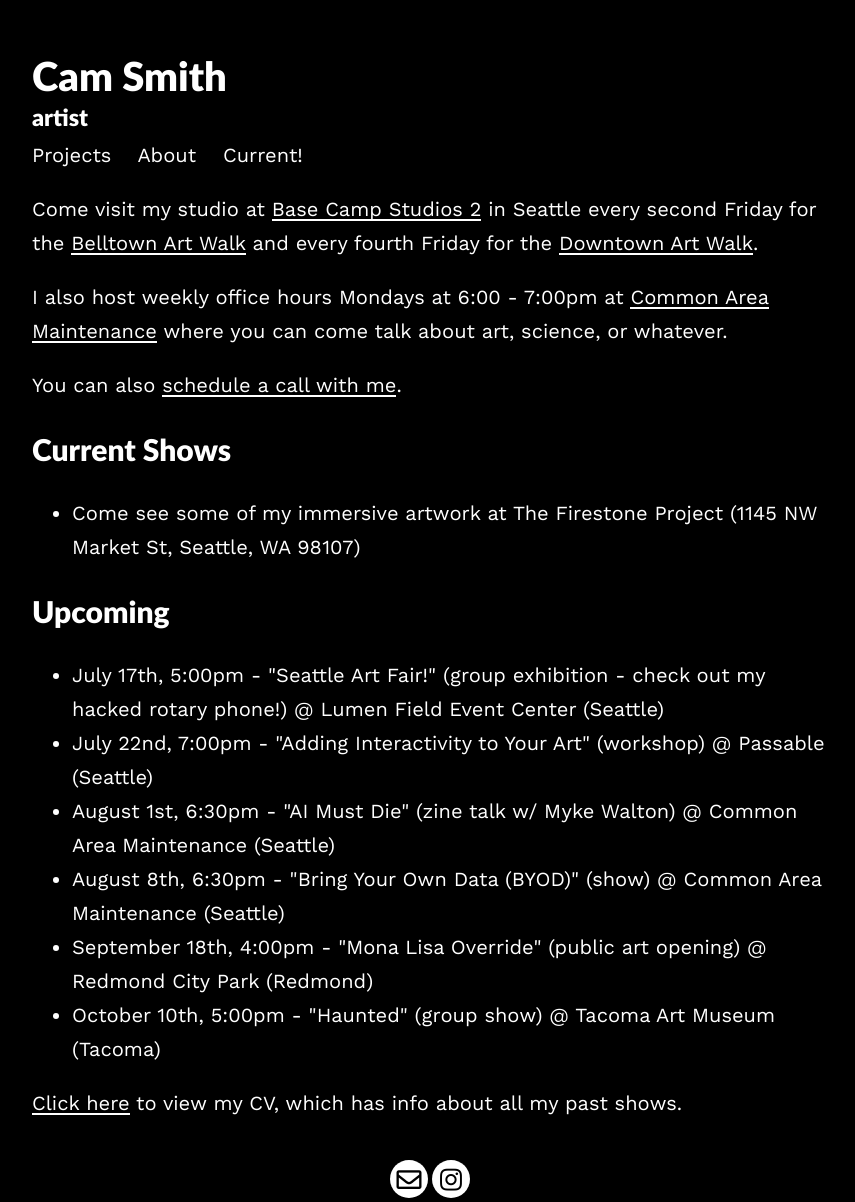
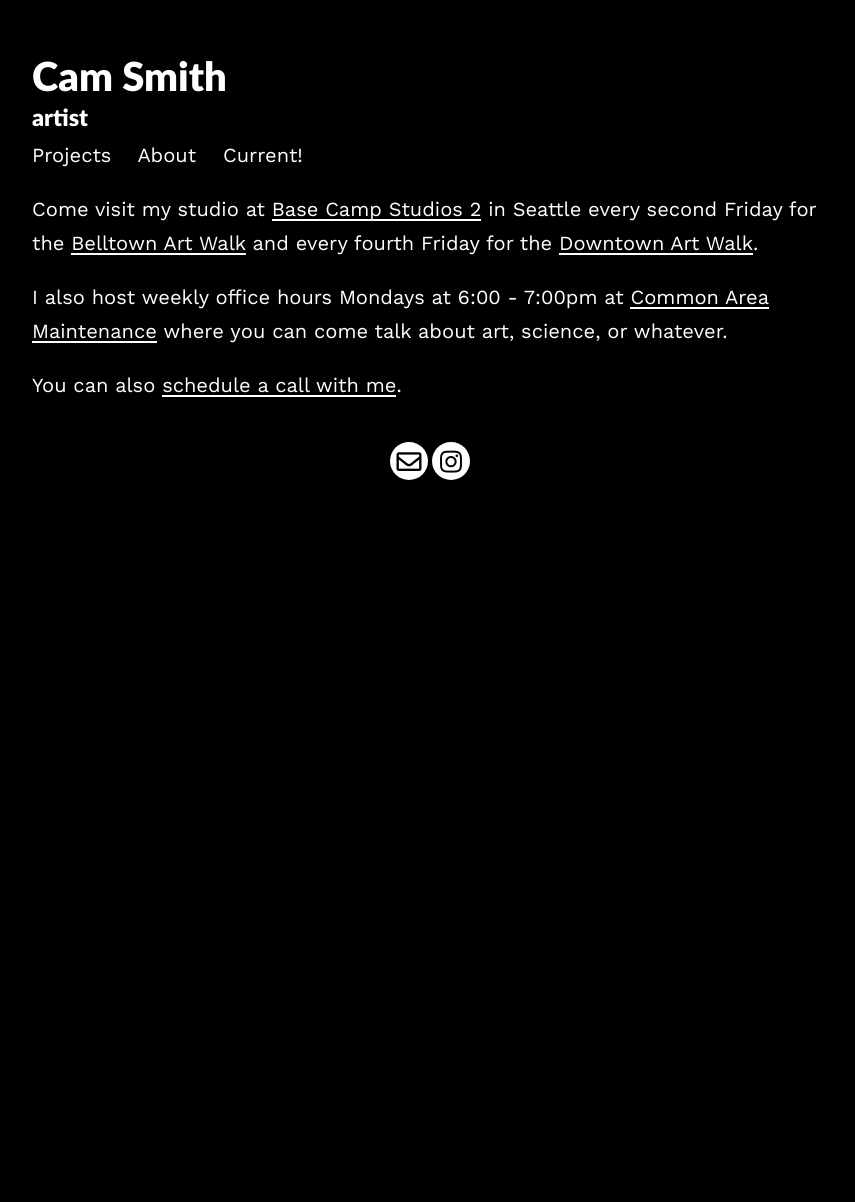
Before and after one commit to camoverride/portfolio, a Jekyll site: the page built from shows.md, in a window 1280 px wide. Shown: the whole page, without its empty margins (208-1063 px from the left). Built offline with Jekyll 4.4.1, drawn with Linux system fonts in a browser that asks for light colours; nearby versions of some CDN libraries; after the commit the page ends 980 px from its top, so only the background shows below that.

```diff
--- a/_layouts/whatsup.html
+++ b/_layouts/whatsup.html
@@ -3,35 +3,19 @@ layout: default
 ---
 
 <p>
-    Come visit my studio at <a href="https://maps.app.goo.gl/GwMntPTyMJWfjf1Y9">Base Camp Studios 2</a> in Seattle every second Friday for the <a href="https://www.belltownartwalk.com/">Belltown Art Walk</a> and every fourth Friday for the <a href="https://www.belltownartwalk.com/downtown-art-walk">Downtown Art Walk</a>.
+    Come visit my studio at <a href="https://maps.app.goo.gl/GwMntPTyMJWfjf1Y9">
+        Base Camp Studios 2</a> in Seattle every second Friday for the
+        <a href="https://www.belltownartwalk.com/">Belltown Art Walk</a>
+        and every fourth Friday for the
+        <a href="https://www.belltownartwalk.com/downtown-art-walk">Downtown Art Walk</a>.
 </p>
 
 <p>
-    I also host weekly office hours Mondays at 6:00 - 7:00pm at <a href="https://maps.app.goo.gl/NjcTqDcjavybhZov9">Common Area Maintenance</a> where you can come talk about art, science, or whatever.
+    I also host weekly office hours Mondays at 6:00 - 7:00pm at
+    <a href="https://maps.app.goo.gl/NjcTqDcjavybhZov9">Common Area Maintenance</a>
+    where you can come talk about art, science, or whatever.
 </p>
 
 <p>
     You can also <a href="https://calendly.com/camoverride">schedule a call with me</a>.
 </p>
-
-<h2>Current Shows</h2>
-
-<ul>
-    <li>Come see some of my immersive artwork at The Firestone Project (1145 NW Market St, Seattle, WA 98107)</li>
-</ul>
-
-
-<h2>Upcoming</h2>
-
-<ul>
-    <li>July 17th, 5:00pm - "Seattle Art Fair!" (group exhibition - check out my hacked rotary phone!) @ Lumen Field Event Center (Seattle)</li>
-    <li>July 22nd, 7:00pm - "Adding Interactivity to Your Art" (workshop) @ Passable (Seattle)</li>
-    <li>August 1st, 6:30pm - "AI Must Die" (zine talk w/ Myke Walton) @ Common Area Maintenance (Seattle)</li>
-    <li>August 8th, 6:30pm - "Bring Your Own Data (BYOD)" (show) @ Common Area Maintenance (Seattle)</li>
-    <li>September 18th, 4:00pm - "Mona Lisa Override" (public art opening) @ Redmond City Park (Redmond)</li>
-    <li>October 10th, 5:00pm - "Haunted" (group show) @ Tacoma Art Museum (Tacoma)</li>
-</ul>
-
-<p>
-    <a href="{{site.baseurl}}/assets/cam_smith_cv.pdf">Click here</a> to view my CV, which has info about all my past shows.
-</p>
```
Also changed, not shown: _layouts/fragments.html (+5 -5 lines), _layouts/jeff_speaking.html (added, +29 -0 lines), _layouts/transmissions.html (+18 -21 lines), jeff_speaking.yaml (added, +8 -0 lines).
